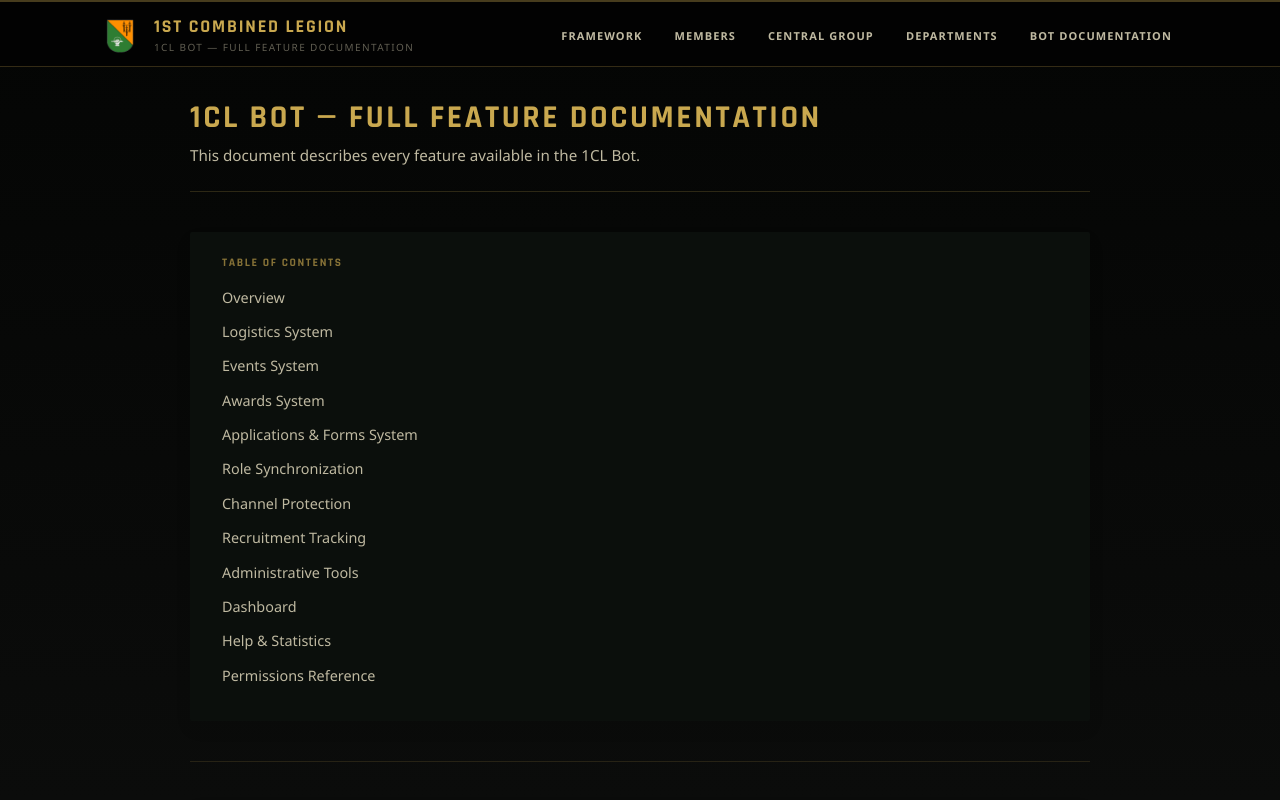
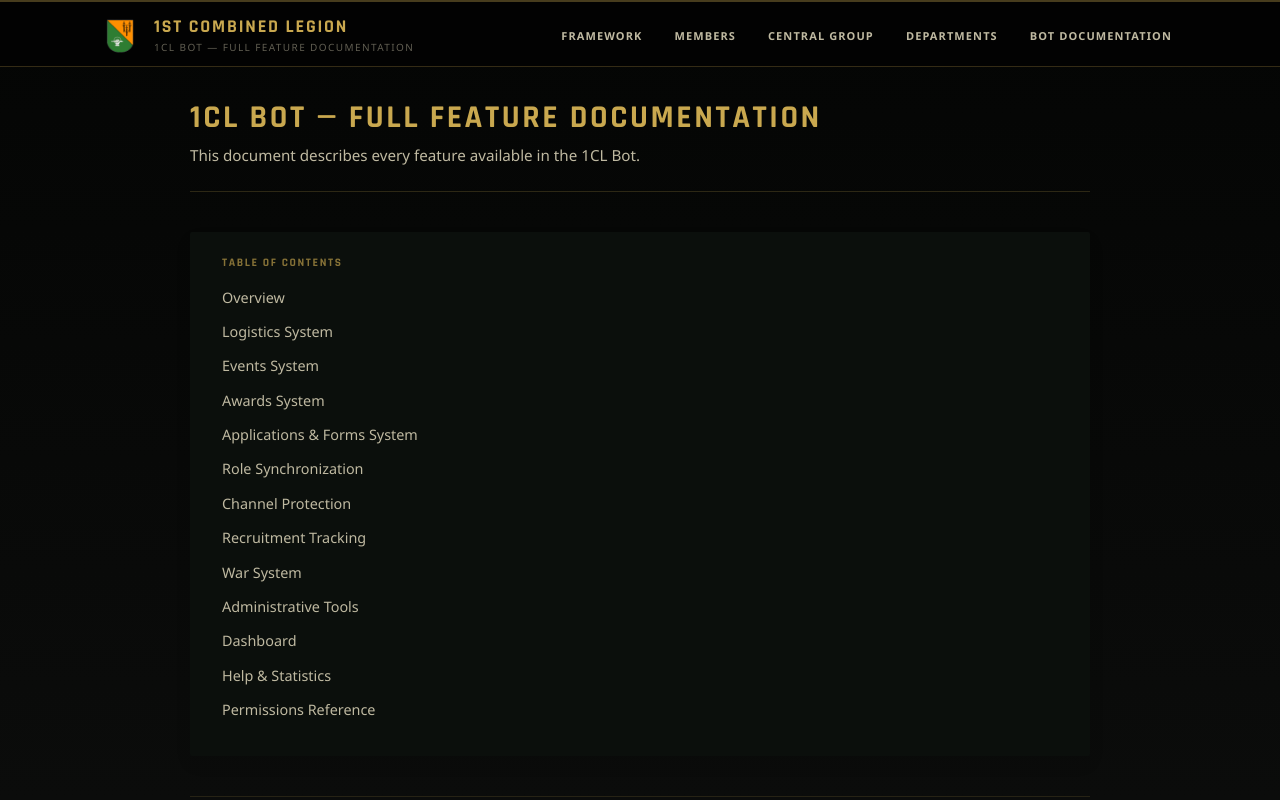
Before and after one commit to LD-eirish/1CLHome, a React (Vite) app: page /bot-documentation in a window 1280 px wide. Shown: the top 800 px of the page. Built offline with nearby package versions, Linux system fonts and the light colour scheme.

Commit message:
Update BotDocumentationPage.tsx

```diff
--- a/src/presentation/pages/BotDocumentationPage.tsx
+++ b/src/presentation/pages/BotDocumentationPage.tsx
@@ -26,6 +26,7 @@ export default function BotDocumentationPage() {
                 <li><a href="#role-synchronization">Role Synchronization</a></li>
                 <li><a href="#channel-protection">Channel Protection</a></li>
                 <li><a href="#recruitment-tracking">Recruitment Tracking</a></li>
+                <li><a href="#war-system">War System</a></li>
                 <li><a href="#administrative-tools">Administrative Tools</a></li>
                 <li><a href="#dashboard">Dashboard</a></li>
                 <li><a href="#help-statistics">Help & Statistics</a></li>
@@ -441,7 +442,7 @@ export default function BotDocumentationPage() {
           </section>
           <hr className="docs-divider" />
           {/* --- War System --- */}
-          <section className="docs-section" id="administrative-tools">
+          <section className="docs-section" id="war-system">
             <h2>War System</h2>
             <p>War tracking is an optional but helpful tool to help you organise and label Logistics-Requests and Events.</p>
             <h3>War Management</h3>
```
